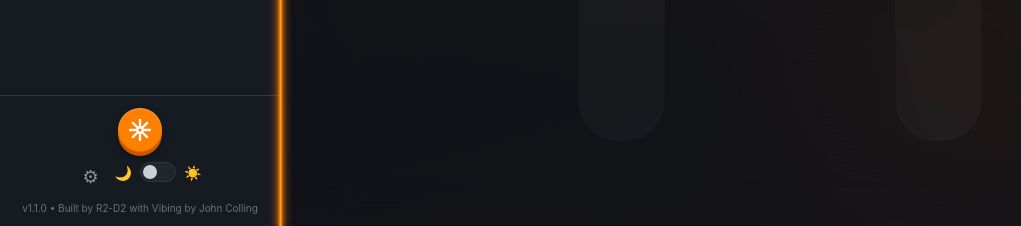
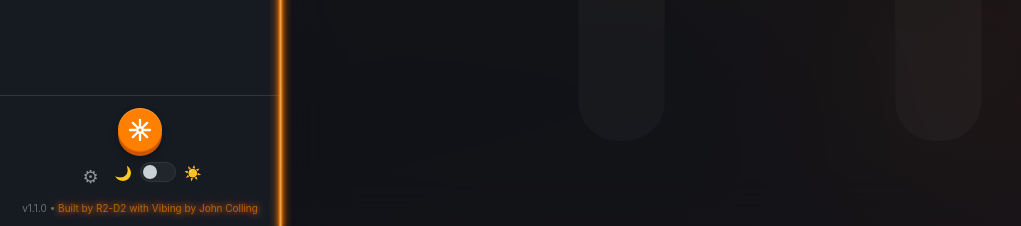
Before and after one commit to JohnColling/thumbtack, a FastAPI app: page / in a window 1280 px wide. Shown: the part 574-800 px from the top of the page, without its empty margins (0-1021 px from the left). Run offline with FastAPI, Linux system fonts and the light colour scheme; data comes from the database, SQL or seed files in the repository; data that the repository does not hold is empty.

Commit message:
style: orange neon glow on footer credit text

```diff
--- a/templates/index.html
+++ b/templates/index.html
@@ -1223,7 +1223,7 @@
                 </div>
             </div>
             <div class="sidebar-footer-version">
-                v1.1.0 &bull; Built by R2-D2 with Vibing by John Colling
+                v1.1.0 &bull; <span style="color: #ff7f00; text-shadow: 0 0 6px #ff7f00, 0 0 12px #ff6600;">Built by R2-D2 with Vibing by John Colling</span>
             </div>
         </div>
     </div>
```
